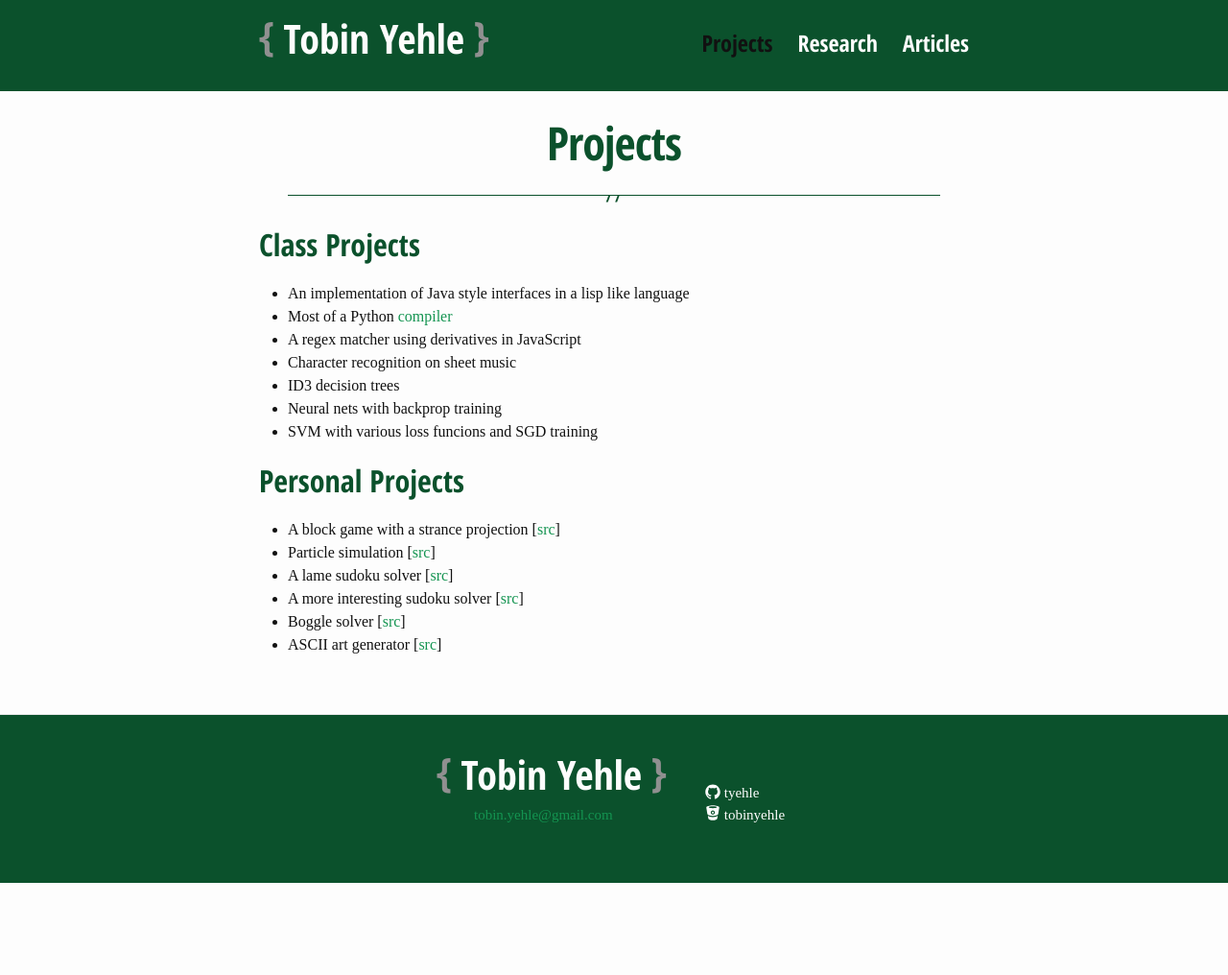
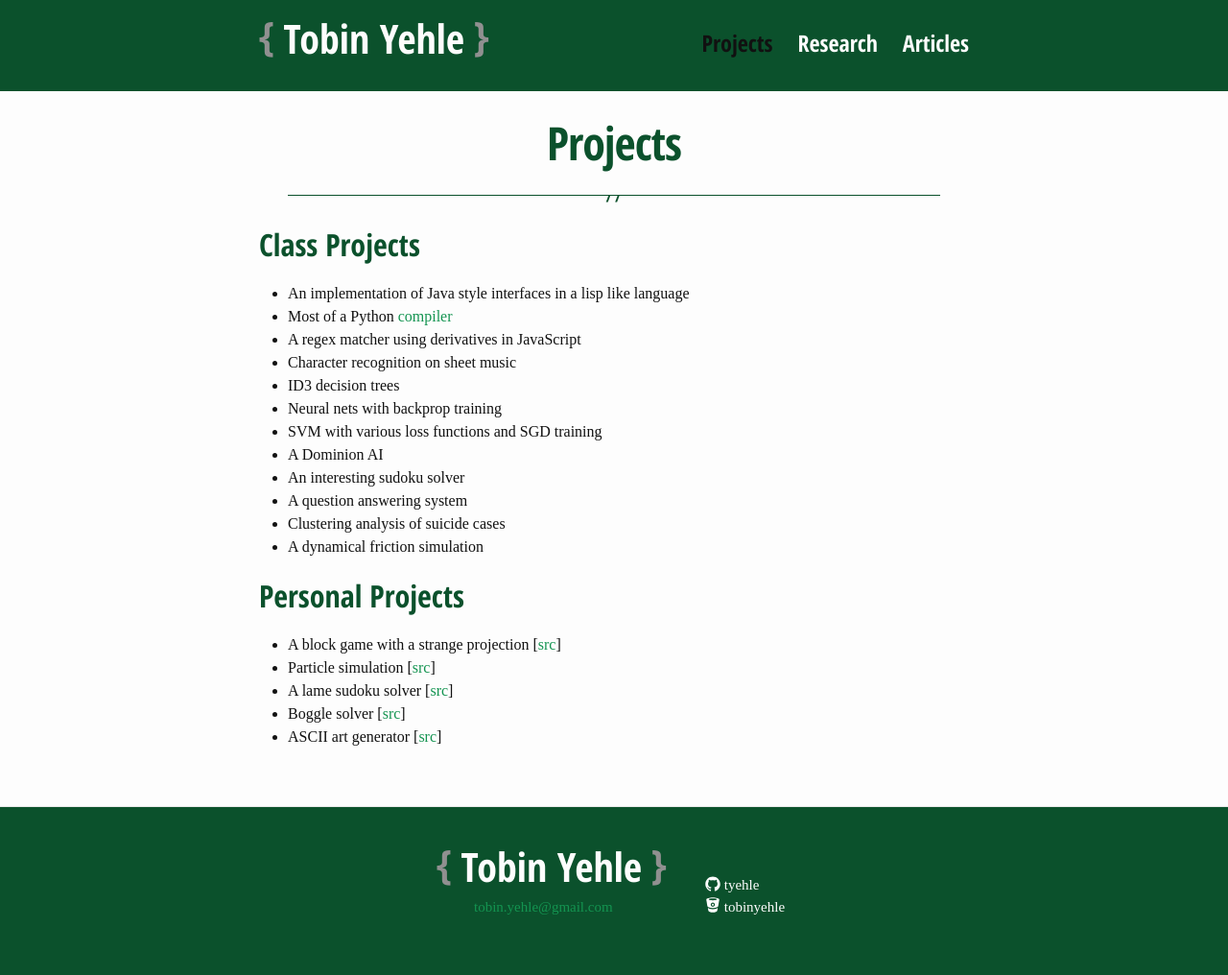
Before and after one commit to tyehle/tyehle.github.io, a Jekyll site: the page built from _pages/projects.md, in a window 1280 px wide. Shown: the whole page at 96% size. Built offline with Jekyll 4.4.1, drawn with Linux system fonts in a browser that asks for light colours; some web fonts are replaced; before the commit the page ends 920 px from its top, so only the background shows below that.

Commit message:
enable spellchecking and fix errors

```diff
--- a/_pages/projects.md
+++ b/_pages/projects.md
@@ -14,14 +14,18 @@ Class Projects
 - Character recognition on sheet music
 - ID3 decision trees
 - Neural nets with backprop training
-- SVM with various loss funcions and SGD training
+- SVM with various loss functions and SGD training
+- A Dominion AI
+- An interesting sudoku solver
+- A question answering system
+- Clustering analysis of suicide cases
+- A dynamical friction simulation
 
 Personal Projects
 -----------------
 
-- A block game with a strance projection [[src](https://bitbucket.org/tobinyehle/fieldgame)]
+- A block game with a strange projection [[src](https://bitbucket.org/tobinyehle/fieldgame)]
 - Particle simulation [[src](https://bitbucket.org/tobinyehle/particles)]
 - A lame sudoku solver [[src](https://bitbucket.org/tobinyehle/sudoku-solver)]
-- A more interesting sudoku solver [[src]()]
 - Boggle solver [[src](https://bitbucket.org/tobinyehle/bogglesolver)]
 - ASCII art generator [[src](https://bitbucket.org/tobinyehle/ascii-converter)]
```
Also changed, not shown: _posts/2015-08-15-memoization.md (+4 -4 lines), _posts/2015-10-31-python_compiler.md (+2 -2 lines).
